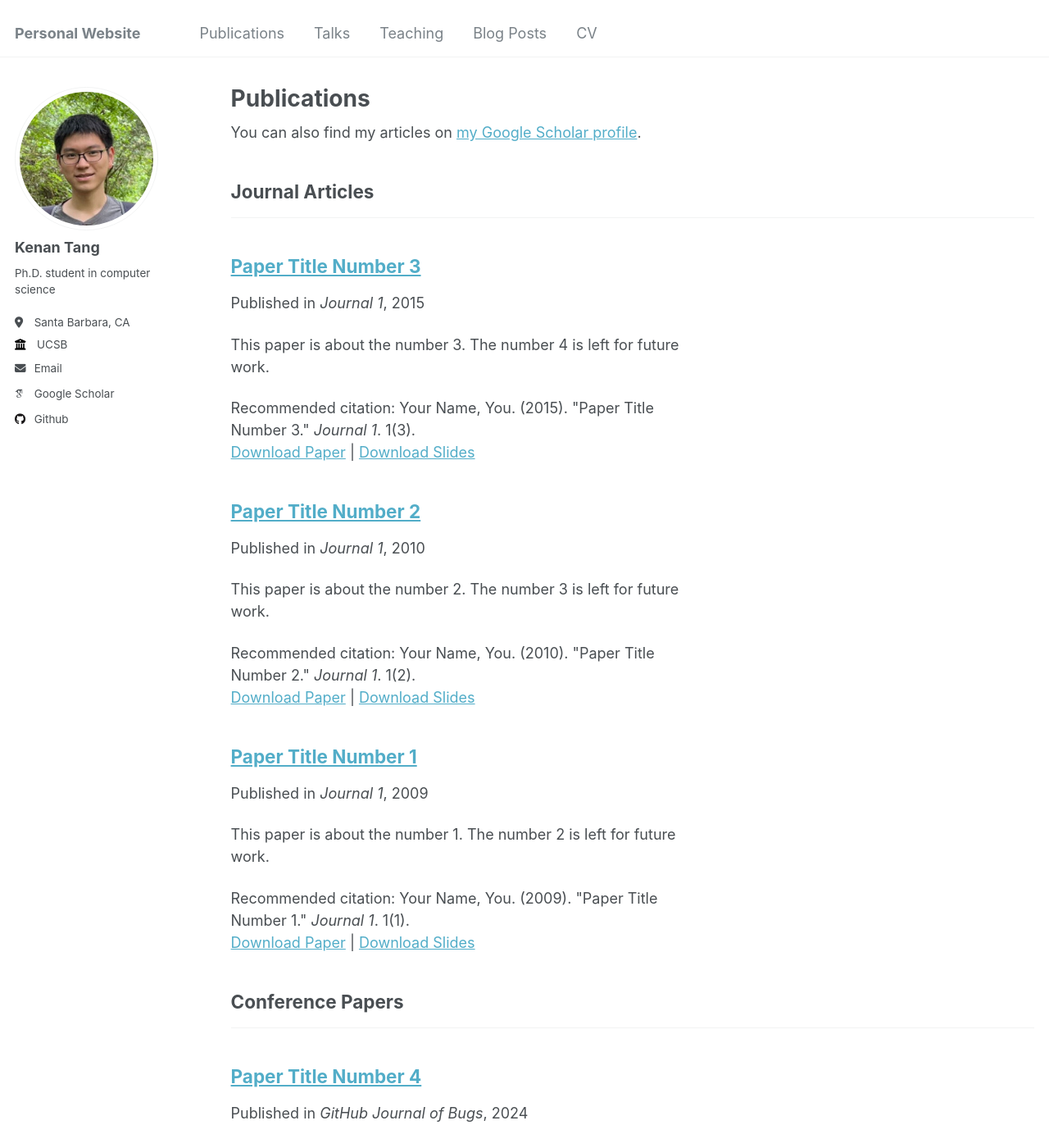
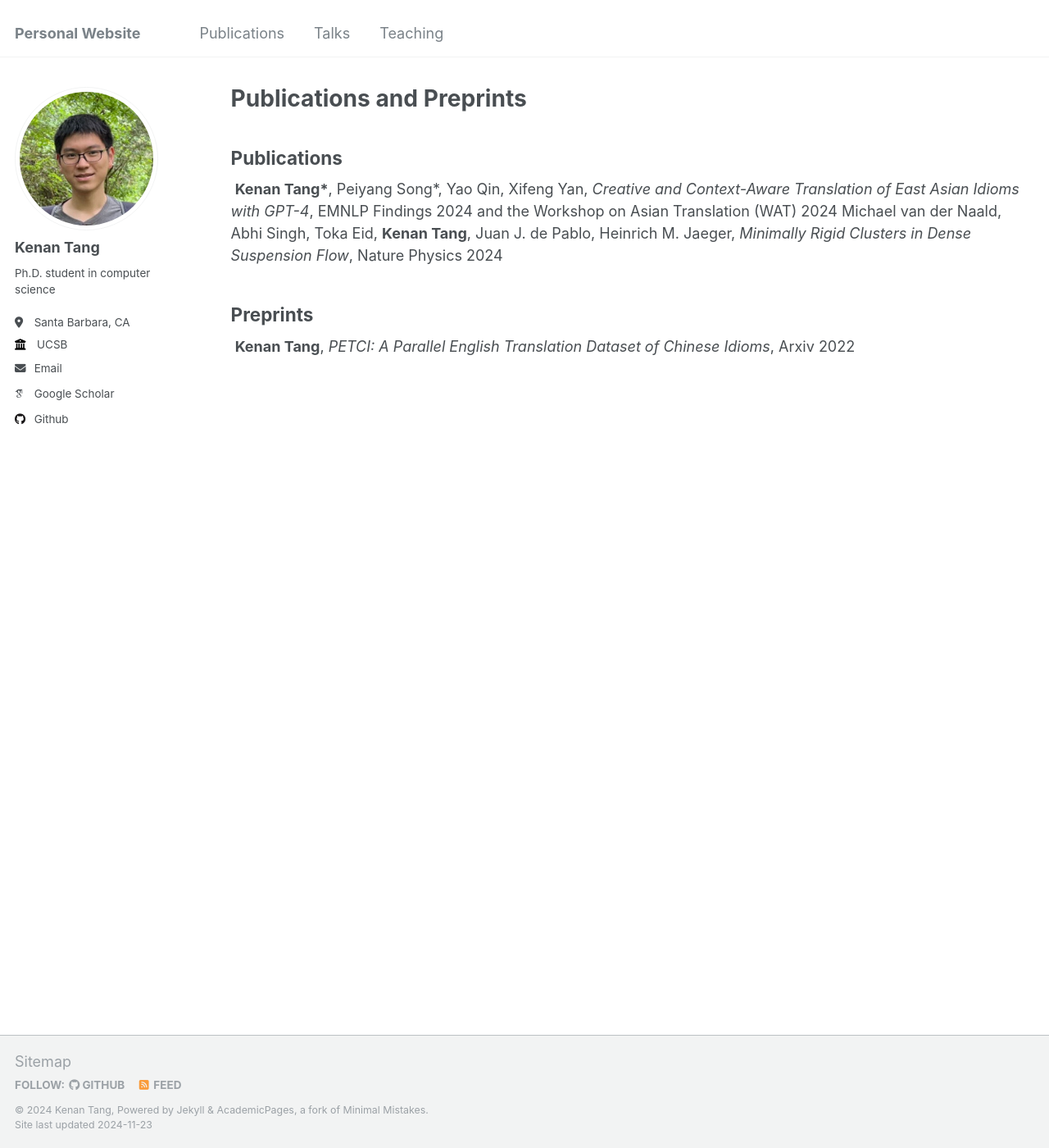
Before and after one commit to kenantang/kenantang.github.io, a Jekyll site: the page built from _pages/publications.html, in a window 1280 px wide and 1400 px high. Shown: the whole window at 82% size. Built offline with Jekyll 4.4.1, drawn with Linux system fonts in a browser that asks for light colours; some web fonts are replaced; some of the changed text lies outside the part shown.

Commit message:
update paper, talk, and teaching

```diff
--- a/_config.yml
+++ b/_config.yml
@@ -43,7 +43,7 @@ author:
   bitbucket        : # Username - Update with your username on the site
   codepen          : # Username
   dribbble         : # Username
-  github           : "https://github.com/kenantang/"
+  github           : "kenantang"
   kaggle           : # Username
   stackoverflow    : # User number or user number and name (i.e., use "1" or "1/jeff-atwood")
 
--- a/_data/navigation.yml
+++ b/_data/navigation.yml
@@ -13,9 +13,3 @@ main:
 
   - title: "Teaching"
     url: /teaching/
-
-  - title: "Blog Posts"
-    url: /year-archive/
-
-  - title: "CV"
-    url: /cv/
--- a/_pages/publications.html
+++ b/_pages/publications.html
@@ -1,33 +1,17 @@
 ---
 layout: archive
-title: "Publications"
+title: "Publications and Preprints"
 permalink: /publications/
 author_profile: true
 ---
 
-{% if site.author.googlescholar %}
-  <div class="wordwrap">You can also find my articles on <a href="{{site.author.googlescholar}}">my Google Scholar profile</a>.</div>
-{% endif %}
+<h2 class="wordwrap">Publications</h2>
+<div class="wordwrap">
+<b>Kenan Tang*</b>, Peiyang Song*, Yao Qin, Xifeng Yan, <i>Creative and Context-Aware Translation of East Asian Idioms with GPT-4</i>, EMNLP Findings 2024 and the Workshop on Asian Translation (WAT) 2024
 
-{% include base_path %}
-
-<!-- New style rendering if publication categories are defined -->
-{% if site.publication_category %}
-  {% for category in site.publication_category  %}
-    {% assign title_shown = false %}
-    {% for post in site.publications reversed %}
-      {% if post.category != category[0] %}
-        {% continue %}
-      {% endif %}
-      {% unless title_shown %}
-        <h2>{{ category[1].title }}</h2><hr />
-        {% assign title_shown = true %}
-      {% endunless %}
-      {% include archive-single.html %}
-    {% endfor %}
-  {% endfor %}
-{% else %}
-  {% for post in site.publications reversed %}
-    {% include archive-single.html %}
-  {% endfor %}
-{% endif %}
+Michael van der Naald, Abhi Singh, Toka Eid, <b>Kenan Tang</b>, Juan J. de Pablo, Heinrich M. Jaeger, <i>Minimally Rigid Clusters in Dense Suspension Flow</i>, Nature Physics 2024
+</div>
+<h2 class="wordwrap">Preprints</h2>
+<div class="wordwrap">
+<b>Kenan Tang</b>, <i>PETCI: A Parallel English Translation Dataset of Chinese Idioms</i>, Arxiv 2022
+</div>
```
Also changed, not shown: _pages/about.md (+3 -1 lines), _pages/talks.html (+7 -10 lines), _pages/teaching.html (+8 -5 lines), 7 other files.
